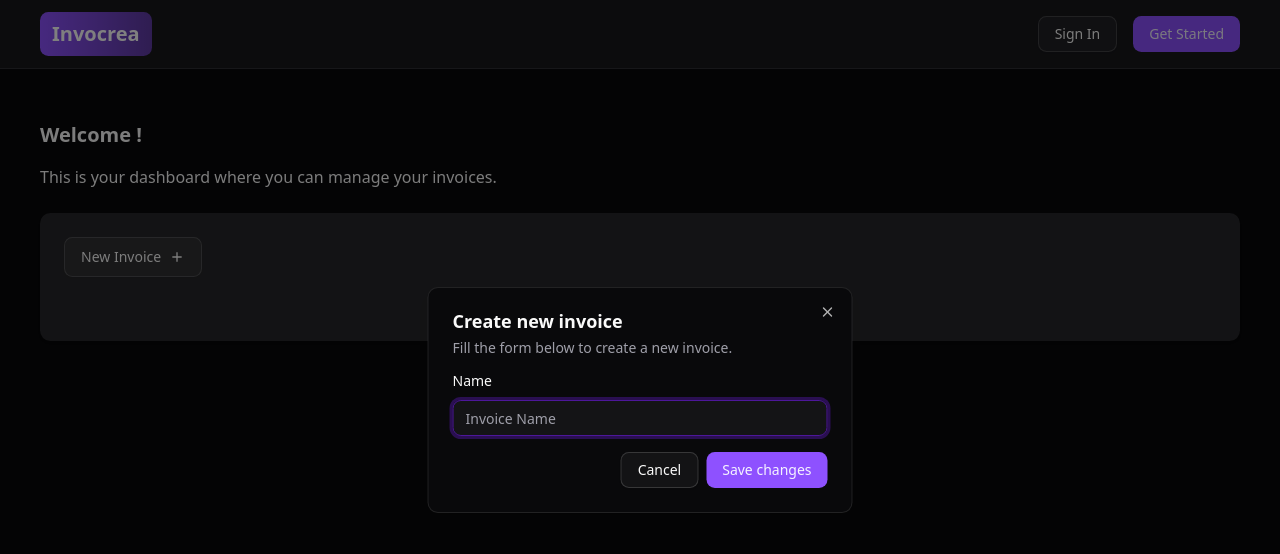
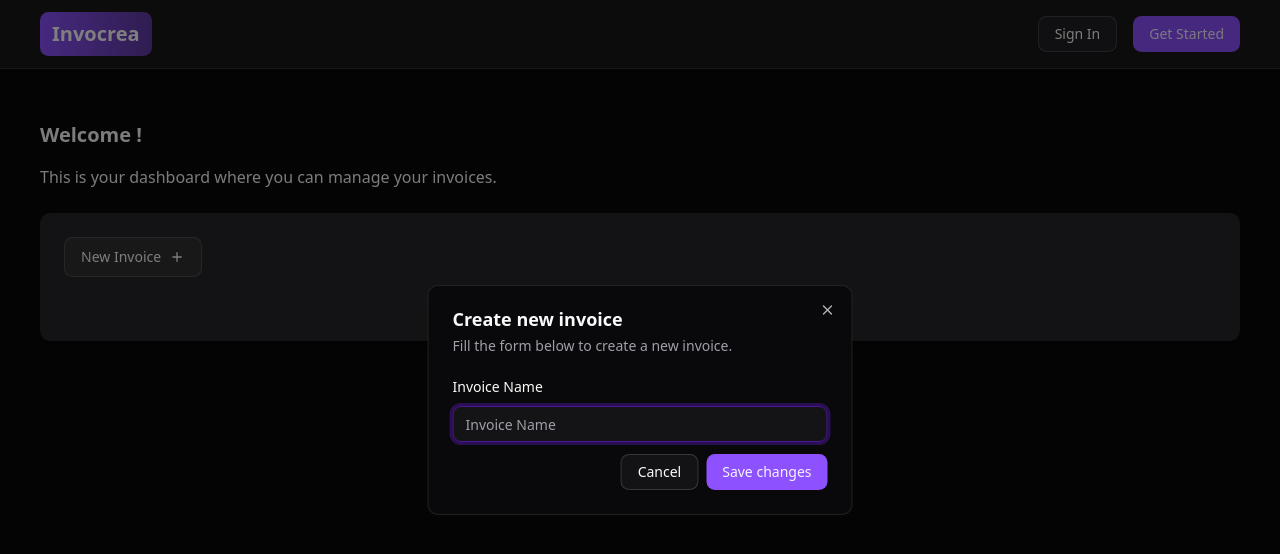
Before and after one commit to NunoFernandesSa/invocrea-app, a Next.js app: page /dashboard in a window 1280 px wide. Both pictures are taken after a click on the button "New Invoice". Shown: the top 554 px of the page. Built offline with nearby package versions, Linux system fonts and the light colour scheme; no server answers.

Commit message:
feat: implement form handling and validation in NewInvoiceForm component

```diff
--- a/src/forms/NewInvoiceForm.tsx
+++ b/src/forms/NewInvoiceForm.tsx
@@ -16,18 +16,33 @@ import { Label } from "../components/shadcn/ui/label";
 // ----- Icons -----
 import { MdAdd } from "react-icons/md";
 
+// ----- React Hook Form -----
+import { useForm, SubmitHandler } from "react-hook-form";
+
+// ----- Types -----
+import { InputsTypes } from "../types/inputs-types";
+
 export function NewInvoiceForm() {
+  const {
+    register,
+    handleSubmit,
+    watch,
+    formState: { errors },
+  } = useForm<InputsTypes>();
+
+  const onSubmit: SubmitHandler<InputsTypes> = (data) => console.log(data);
+
   return (
     <Dialog>
       <DialogTrigger asChild>
-        <Button variant="outline" size={"lg"}>
+        <Button variant="outline" size={"lg"} className="cursor-pointer">
           New Invoice <MdAdd />
         </Button>
       </DialogTrigger>
 
-      <form>
-        <DialogContent className="sm:max-w-[425px]">
-          <DialogHeader>
+      <DialogContent className="sm:max-w-[425px]">
+        <form onSubmit={handleSubmit(onSubmit)}>
+          <DialogHeader className="mb-6">
             <DialogTitle>Create new invoice</DialogTitle>
             <DialogDescription>
               Fill the form below to create a new invoice.
@@ -36,25 +51,29 @@ export function NewInvoiceForm() {
           <div className="grid gap-4">
             {/* ----- name ----- */}
             <div className="grid gap-3">
-              <Label htmlFor="invoice-name">Name</Label>
+              <Label htmlFor="invoice-name">Invoice Name</Label>
               <Input
                 id="invoice-name"
-                name="invoice-name"
                 placeholder="Invoice Name"
                 type="text"
-                required
+                {...register("invoiceName", { required: true })}
               />
+              {errors.invoiceName && (
+                <span className="text-xs text-red-300">
+                  This field is required
+                </span>
+              )}
             </div>
           </div>
 
-          <DialogFooter>
+          <DialogFooter className="mt-3">
             <DialogClose asChild>
               <Button variant="outline">Cancel</Button>
             </DialogClose>
             <Button type="submit">Save changes</Button>
           </DialogFooter>
-        </DialogContent>
-      </form>
+        </form>
+      </DialogContent>
     </Dialog>
   );
 }
--- /dev/null
+++ b/src/types/inputs-types.ts
@@ -0,0 +1,10 @@
+export type InputsTypes = {
+  invoiceName: string;
+};
+
+export type InvoiceLine = {
+  description: string;
+  quantity: number;
+  unitPrice: number;
+  total: number;
+};
```
